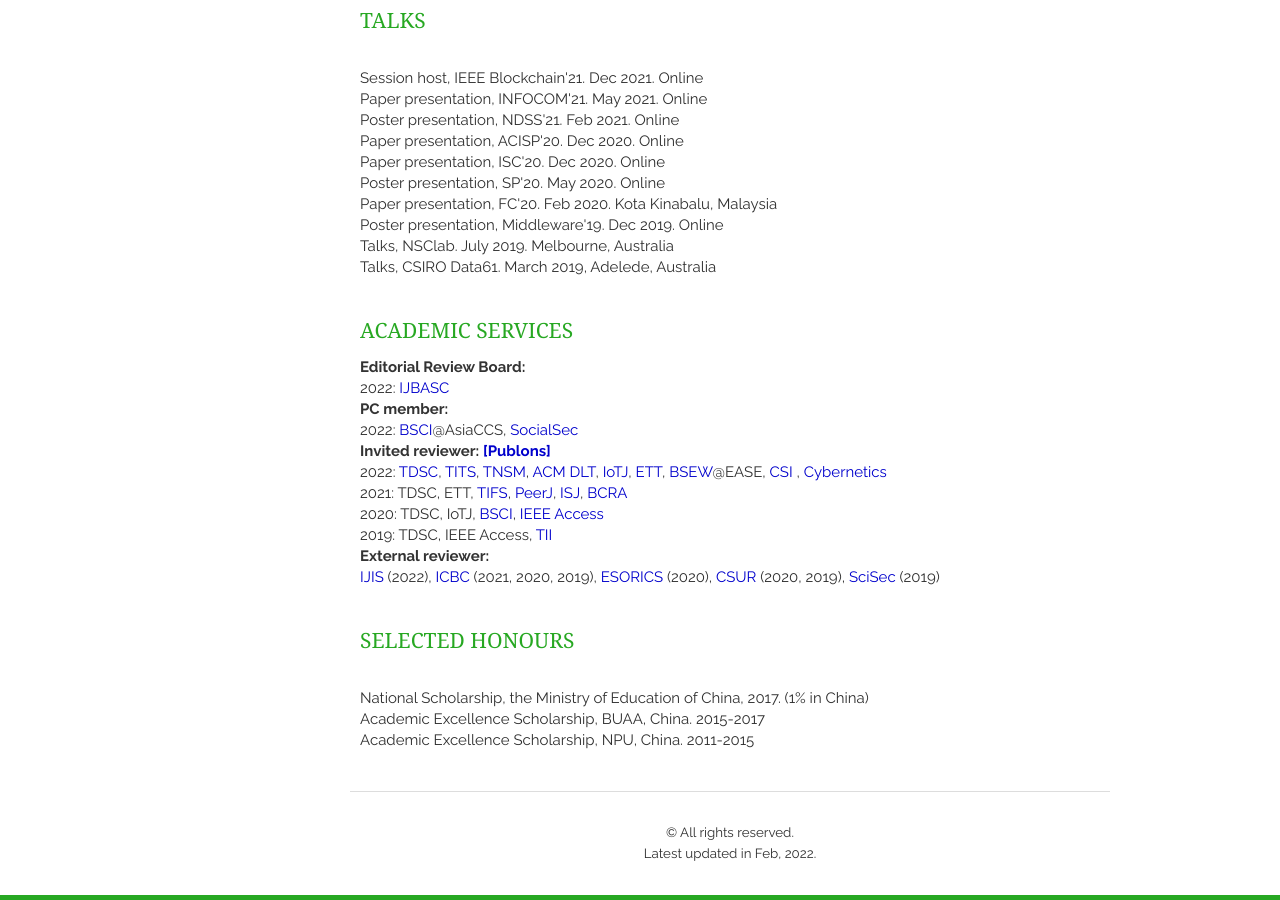
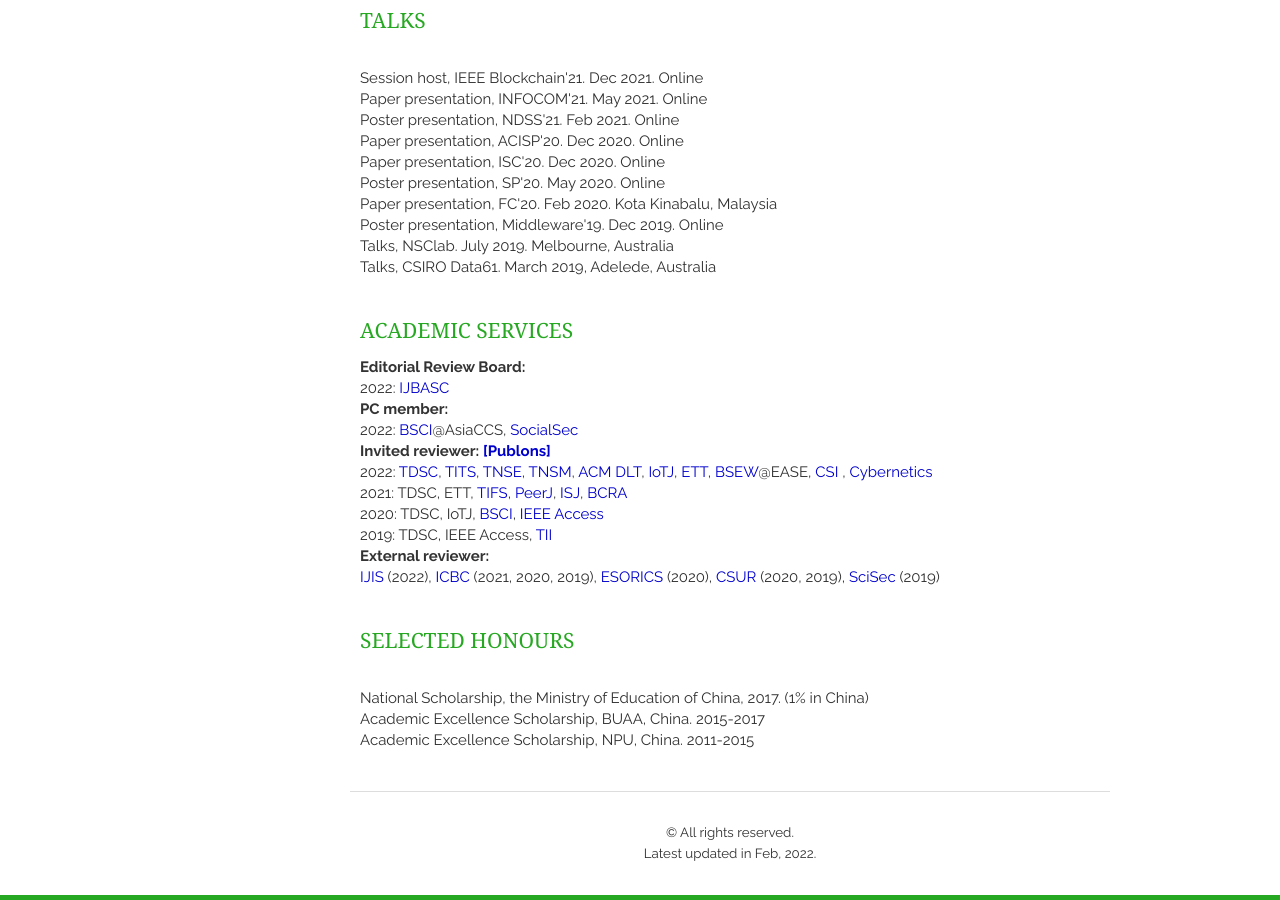
Before and after one commit to AaronWang-git/qinwang-git.github.io, a Jekyll site: the page built from index.html, in a window 1280 px wide and 900 px high, scrolled down 1741 px. Built offline with Jekyll 4.4.1, drawn with Linux system fonts in a browser that asks for light colours; nearby versions of some CDN libraries; a script that is not in the unit is left out; the list of posts is cut into pages by our own code.

Commit message:
Update service.html

```diff
--- a/_includes/service.html
+++ b/_includes/service.html
@@ -37,6 +37,7 @@
     <br>
         2022: <a href="https://ieeexplore.ieee.org/xpl/RecentIssue.jsp?punumber=8858" target="_blank">TDSC</a></strong>,
               <a href="https://ieeexplore.ieee.org/xpl/RecentIssue.jsp?punumber=6979" target="_blank">TITS</a></strong>,
+              <a href="https://ieeexplore.ieee.org/xpl/RecentIssue.jsp?punumber=6488902" target="_blank">TNSE</a></strong>,
               <a href="https://www.comsoc.org/publications/journals/ieee-tnsm" target="_blank">TNSM</a></strong>,
               <a href="https://dl.acm.org/journal/dlt" target="_blank">ACM DLT</a></strong>,
               <a href="https://ieeexplore.ieee.org/xpl/RecentIssue.jsp?punumber=6488907" target="_blank">IoTJ</a></strong>,
```
